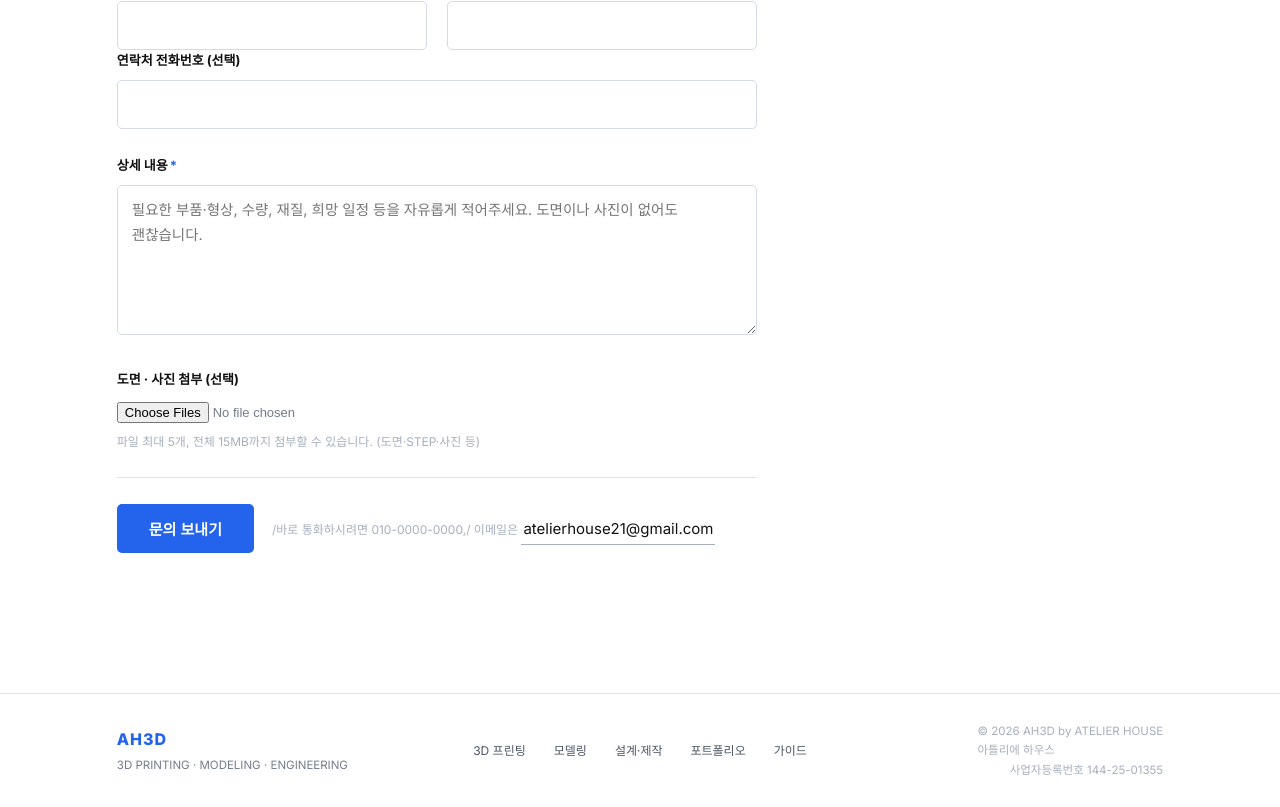
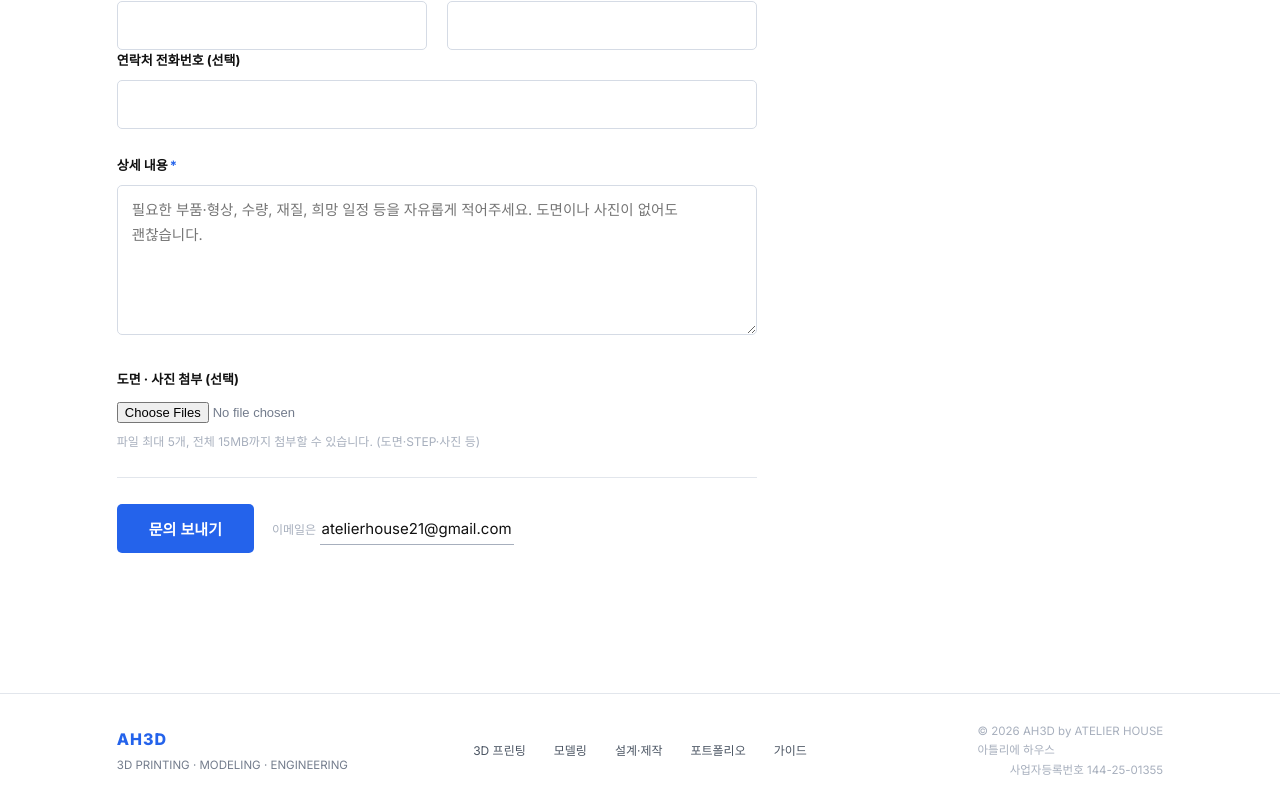
Before and after one commit to atelierhouse21-cloud/ah3d-homepage, a Next.js app: page /inquiry in a window 1280 px wide. Shown: the part 457-1264 px from the top of the page. Built offline with nearby package versions, Linux system fonts and the light colour scheme; a web font is replaced by a local one.

Commit message:
Update InquiryForm.tsx

```diff
--- a/components/inquiry/InquiryForm.tsx
+++ b/components/inquiry/InquiryForm.tsx
@@ -155,7 +155,7 @@ export default function InquiryForm({
           {status === "submitting" ? "전송 중..." : "문의 보내기"}
         </button>
         <span className="hint">
-          /바로 통화하시려면 {PHONE},/ 이메일은{" "}
+          {/*바로 통화하시려면 {PHONE},*/} 이메일은{" "}
           <a href={`mailto:${EMAIL}`} className="quiet">
             {EMAIL}
           </a>
```
